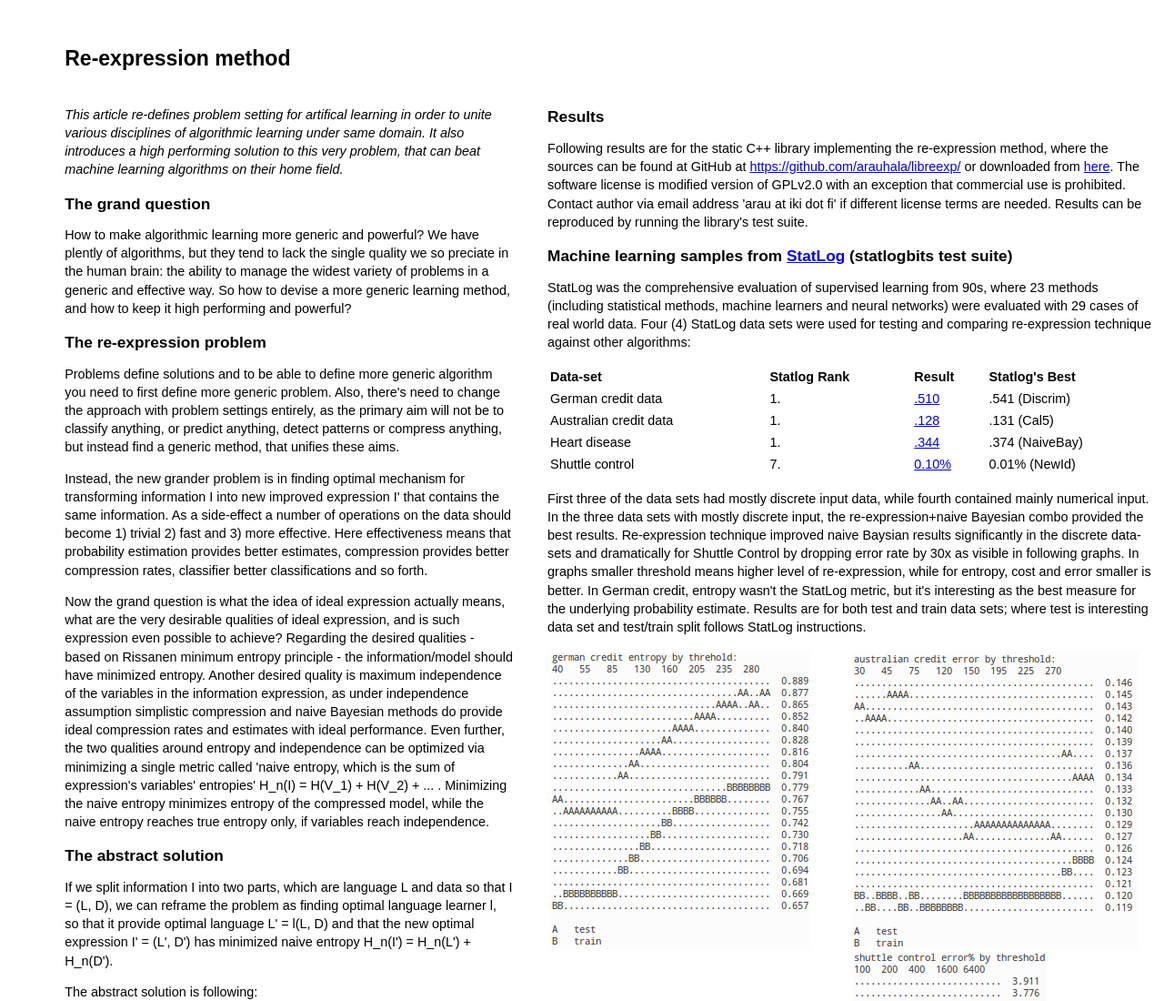
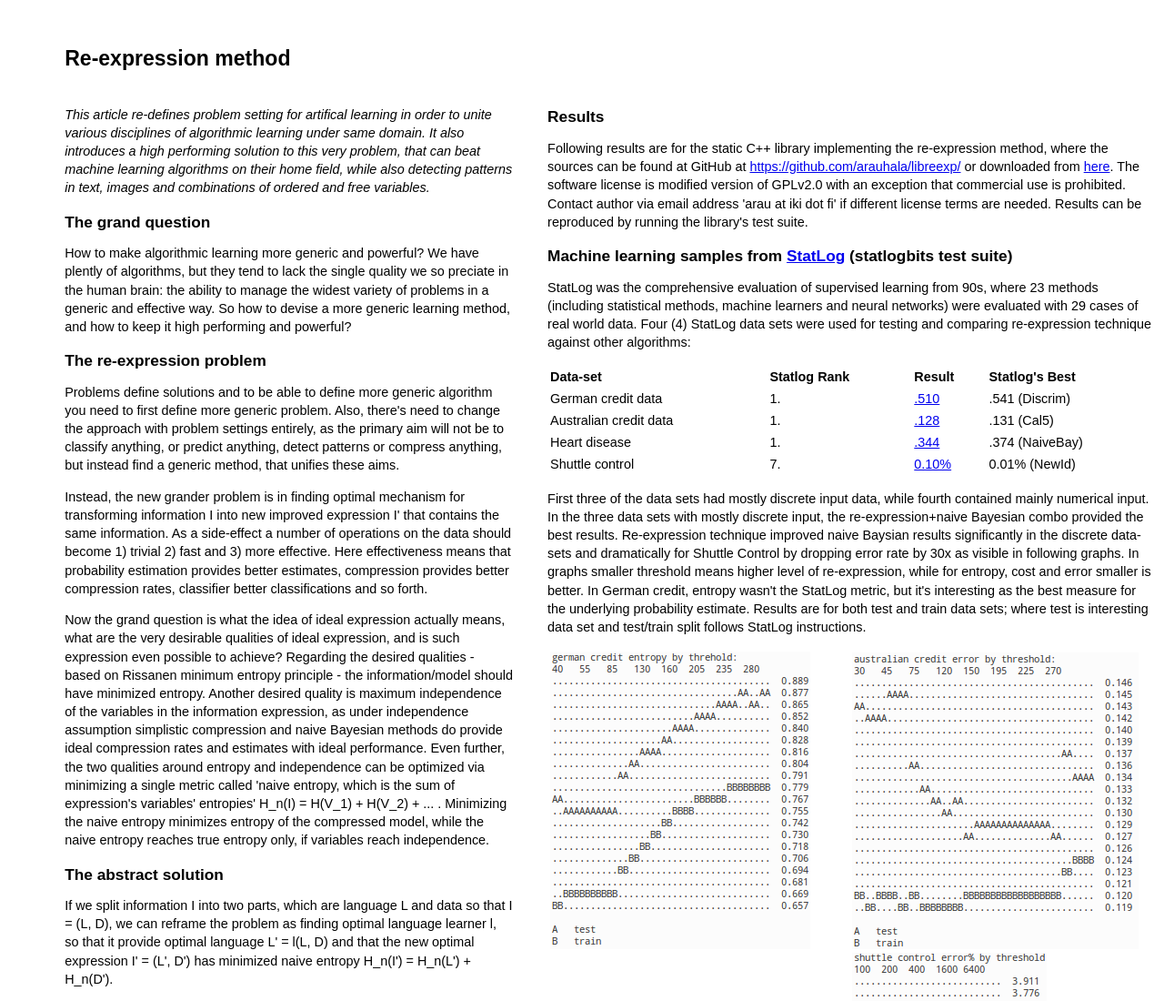
Before and after one commit to arauhala/libreexpweb, a plain HTML site: page index.html in a window 1280 px wide. Shown: the top 1100 px of the page at 91% size. Drawn offline with Linux system fonts and the light colour scheme.

Commit message:
Minor change

```diff
--- a/index.html
+++ b/index.html
@@ -78,7 +78,8 @@
 	  in order to unite various disciplines of algorithmic learning under
 	  same domain. It also introduces a high performing solution to this
 	  very problem, that can beat machine learning algorithms on their
-	  home field.
+	  home field, while also detecting patterns in text, images and
+	  combinations of ordered and free variables.
       </i></p>
       <h2>The grand question</h2>
       <p>
```
